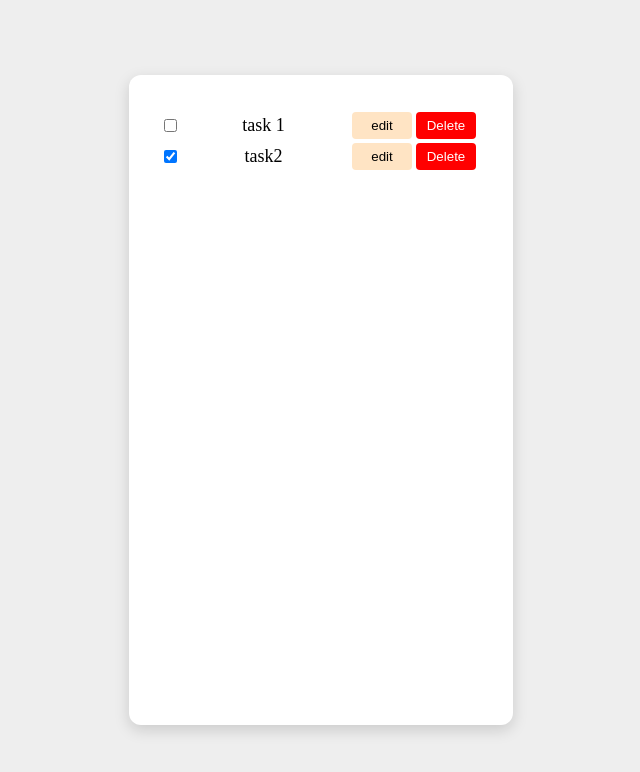
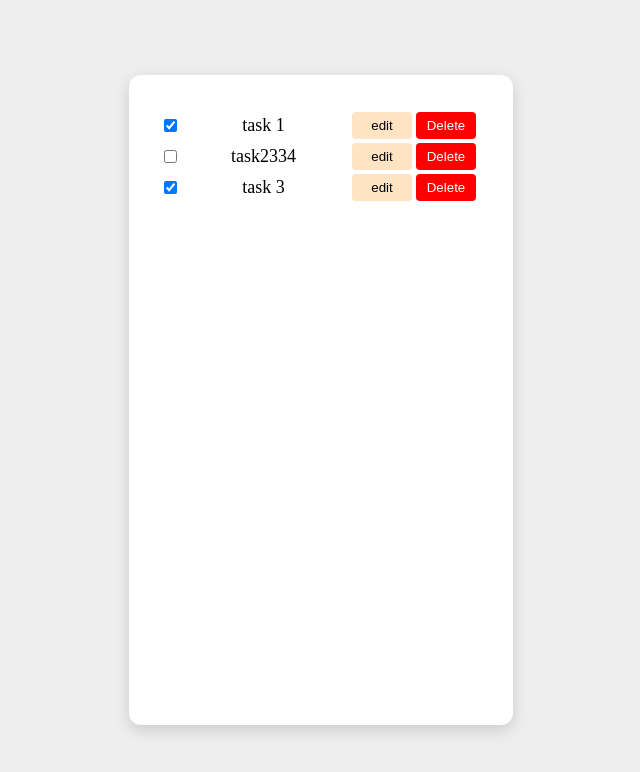
Before and after one commit to AvaniSujith/Todo-Typescript, a Vue app: page / in a window 1280 px wide. Shown: the top 772 px of the page, without its empty margins (319-959 px from the left). Built offline with nearby package versions, Linux system fonts and the light colour scheme; data requests are answered from the project's data file.

Commit message:
feat: test commit

```diff
--- a/db.json
+++ b/db.json
@@ -1,13 +1,18 @@
 {
-    "todos":[
+  "todos": [
     {
-            "id": 1,
-            "title" : "task 1",
+      "id": "1",
+      "title": "task 1",
+      "completed": true
+    },
+    {
+      "id": "2",
+      "title": "task2334",
       "completed": false
     },
     {
-            "id": 2,
-            "title": "task2",
+      "id": "3",
+      "title": "task 3",
       "completed": true
     }
   ]
--- a/src/App.vue
+++ b/src/App.vue
@@ -14,16 +14,20 @@ const {tasks} = storeToRefs(taskStore)
 
 // const tasks = taskStore.tasks;
 
-const handleUpdate = () =>{
-  console.log('task complteted');
+const handleUpdate = (id:number) =>{
+  // console.log('task complteted');
+  taskStore.updateTask(id);
+  console.log('task updted', id);
 }
 
-const handleDelete =() => {
-  console.log('task delete');
+const handleDelete =(id:number) => {
+  taskStore.deleteTask(id);
+  console.log('task dleted', id)
 }
 
 const handleEdit = (task: Task) =>{
-  taskStore.EditTask(task);
+  taskStore.editTask(task);
+  console.log("task edited",task)
 }
 
 onMounted(async () => {
```
Lines whose indentation alone changed are shown as unchanged.
